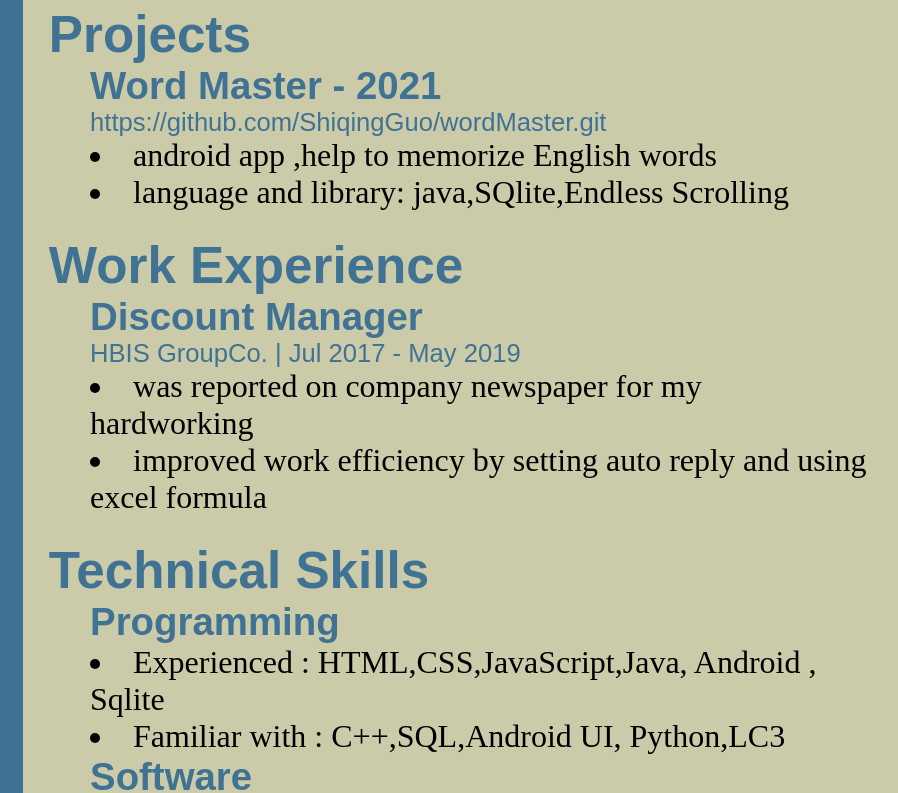
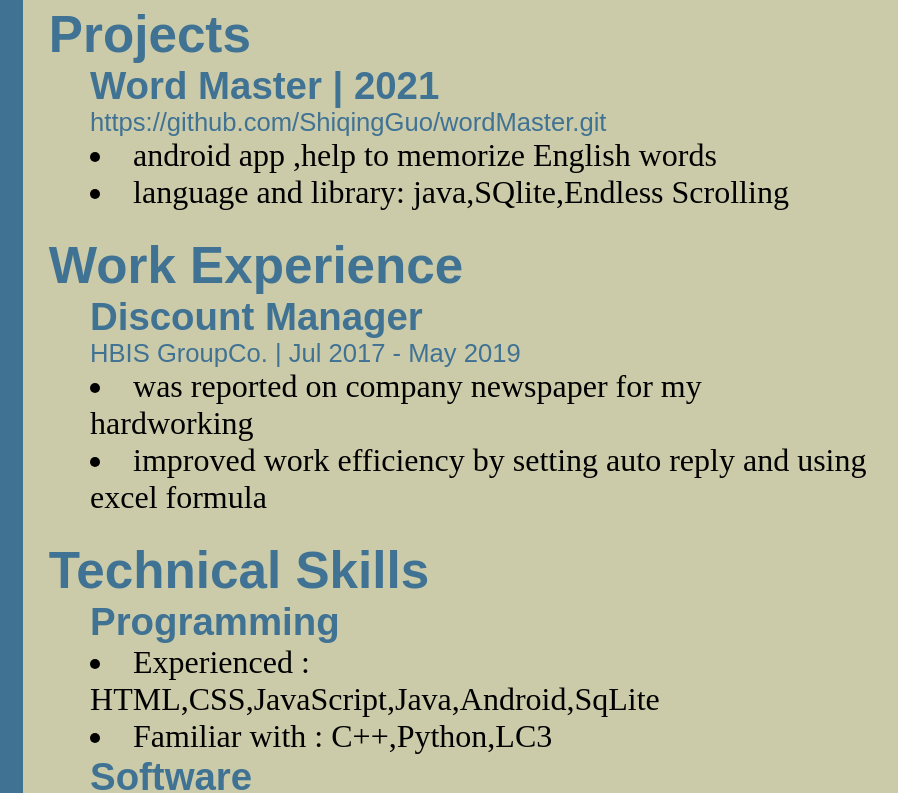
Before and after one commit to ShiqingGuo/ShiqingGuo.github.io, a plain HTML site: page index.html in a window 1280 px wide. Shown: the part 147-940 px from the top of the page, 382-1280 px from the left. Drawn offline with Linux system fonts and the light colour scheme.

Commit message:
ui update

```diff
--- a/index.html
+++ b/index.html
@@ -60,7 +60,7 @@
 
         <div class="section" id="Personal Profile">
             <h2 >Projects</h2>
-            <h3>Word Master - 2021</h3>
+            <h3>Word Master | 2021</h3>
             <h4><a href="https://github.com/ShiqingGuo/wordMaster.git" target="_blank">https://github.com/ShiqingGuo/wordMaster.git</a></h4>
             <ul>
                 <li>android app ,help to memorize English words</li>
@@ -81,8 +81,8 @@
             <h2 >Technical Skills</h2>
             <h3>Programming</h3>
             <ul>
-                <li>Experienced : HTML,CSS,JavaScript,Java, Android , Sqlite</li>
-                <li>Familiar with : C++,SQL,Android UI, Python,LC3</li>
+                <li>Experienced : HTML,CSS,JavaScript,Java,Android,SqLite</li>
+                <li>Familiar with : C++,Python,LC3</li>
             </ul>
             <h3>Software</h3>
             <ul>
```
